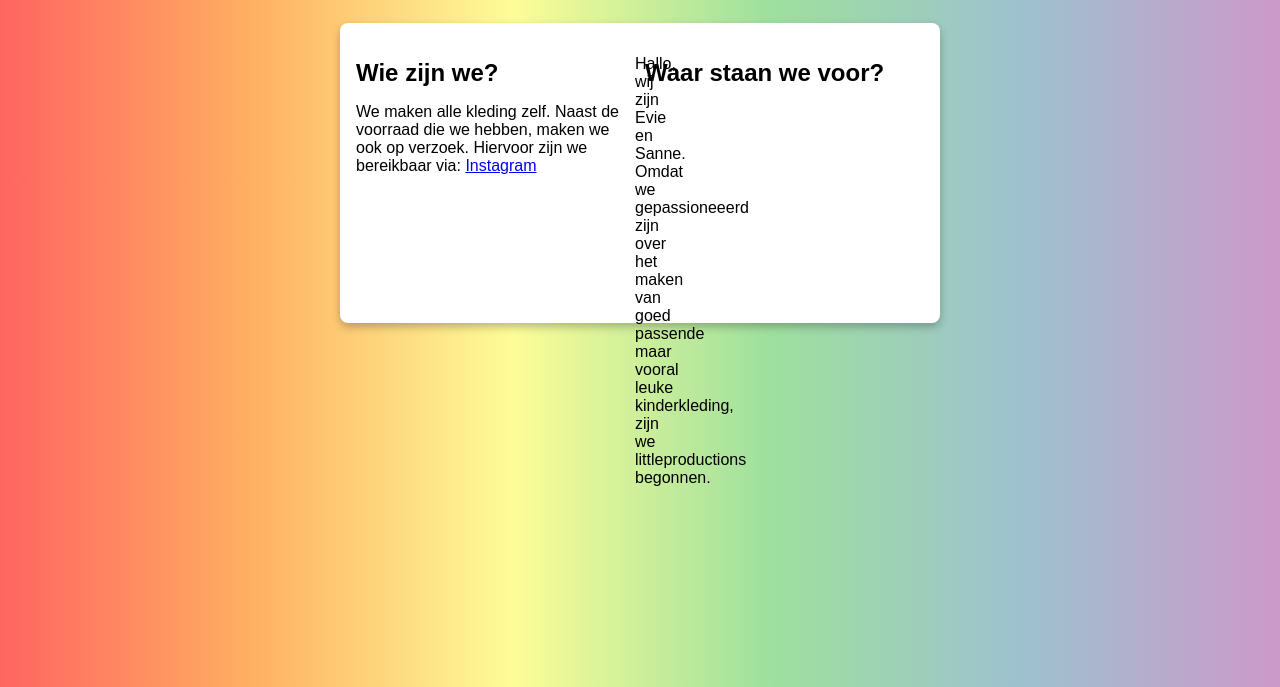
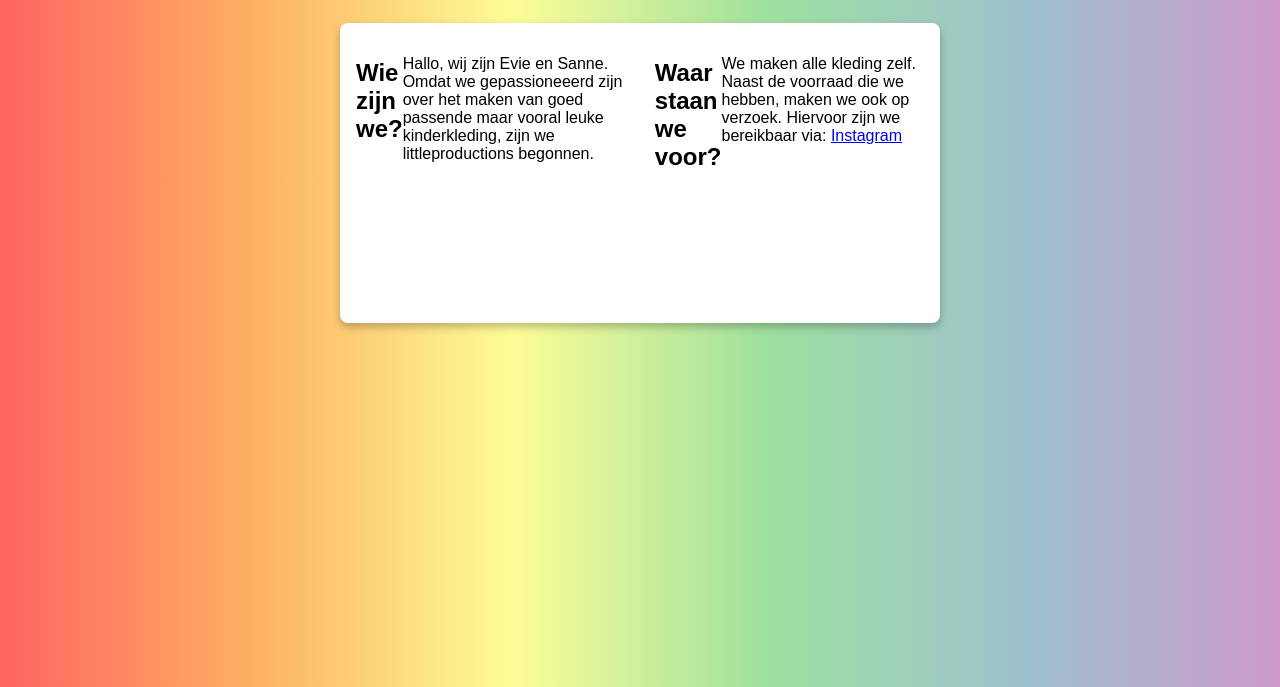
Before and after one commit to CommandReverse/django-ecommerce, a Django app: page /about in a window 1280 px wide. Shown: the part 73-760 px from the top of the page. Run offline with Django 3.2, Linux system fonts and the light colour scheme.

Commit message:
small change in css for making the about page less ugly

```diff
--- a/static/css/style.css
+++ b/static/css/style.css
@@ -133,6 +133,21 @@ footer .links {
     "img . button";
   grid-template-columns: 1fr 10px 1fr;
   grid-template-rows: 3rem 1fr 5fr 3rem;
+  align-content: space-between;
+  min-width: 600px;
+  max-width: 600px;
+  min-height: 300px;
+  max-height: 300px;
+  position: relative;
+  margin: 0;
+  padding: 1rem;
+  border-radius: 0.5rem;
+  background-color: var(--card);
+  box-shadow: 0 4px 8px 0 var(--shadow);
+}
+
+.pager {
+  display: flex;
   align-content: space-between;
   min-width: 600px;
   max-width: 600px;
--- a/templates/store/about.html
+++ b/templates/store/about.html
@@ -4,7 +4,7 @@
 {% block content %}
 
 <div class="cardwrapper">
-  <div class="card">
+  <div class="pager">
       <h2>
           Wie zijn we?
       </h2>
```
